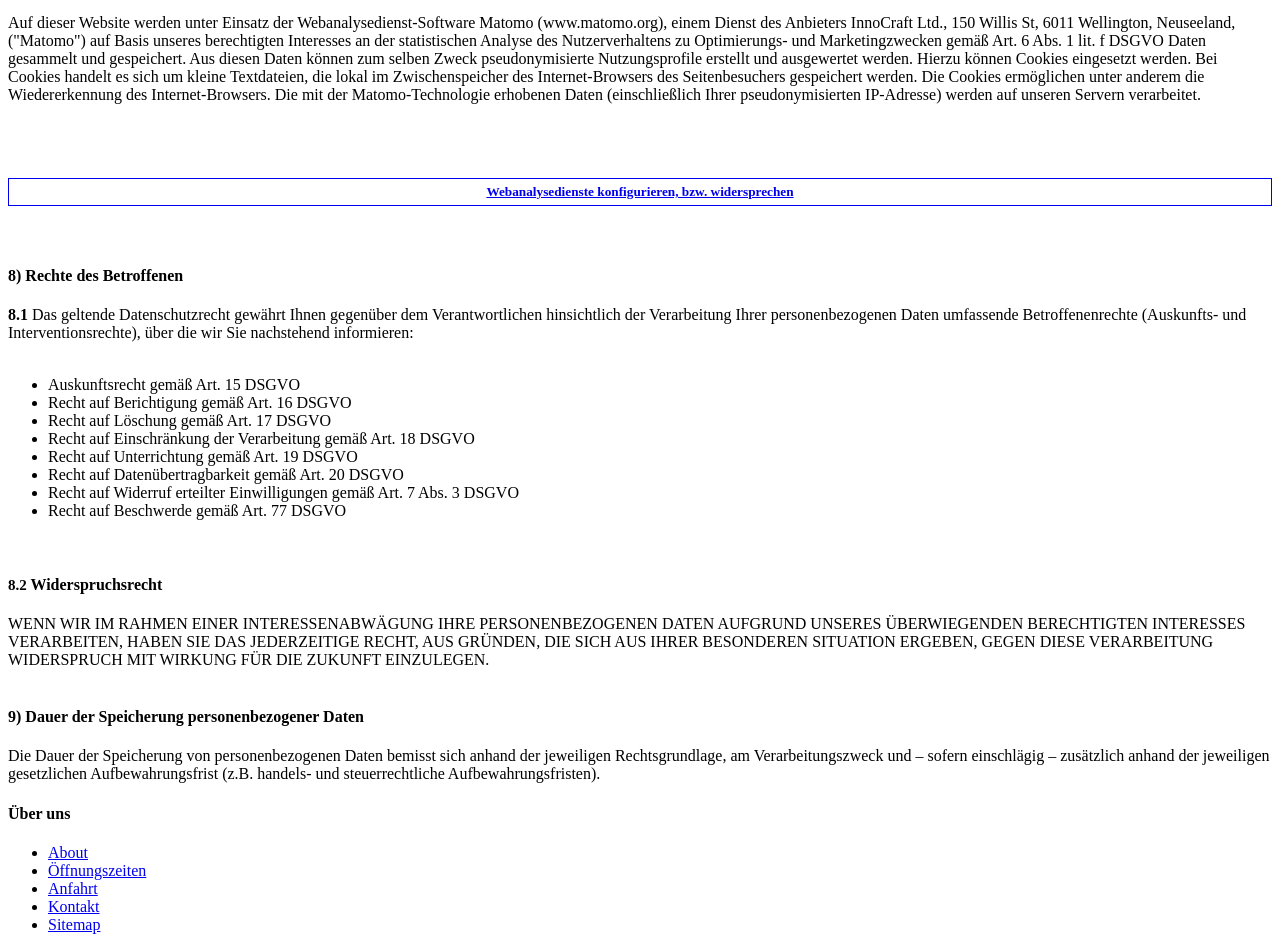
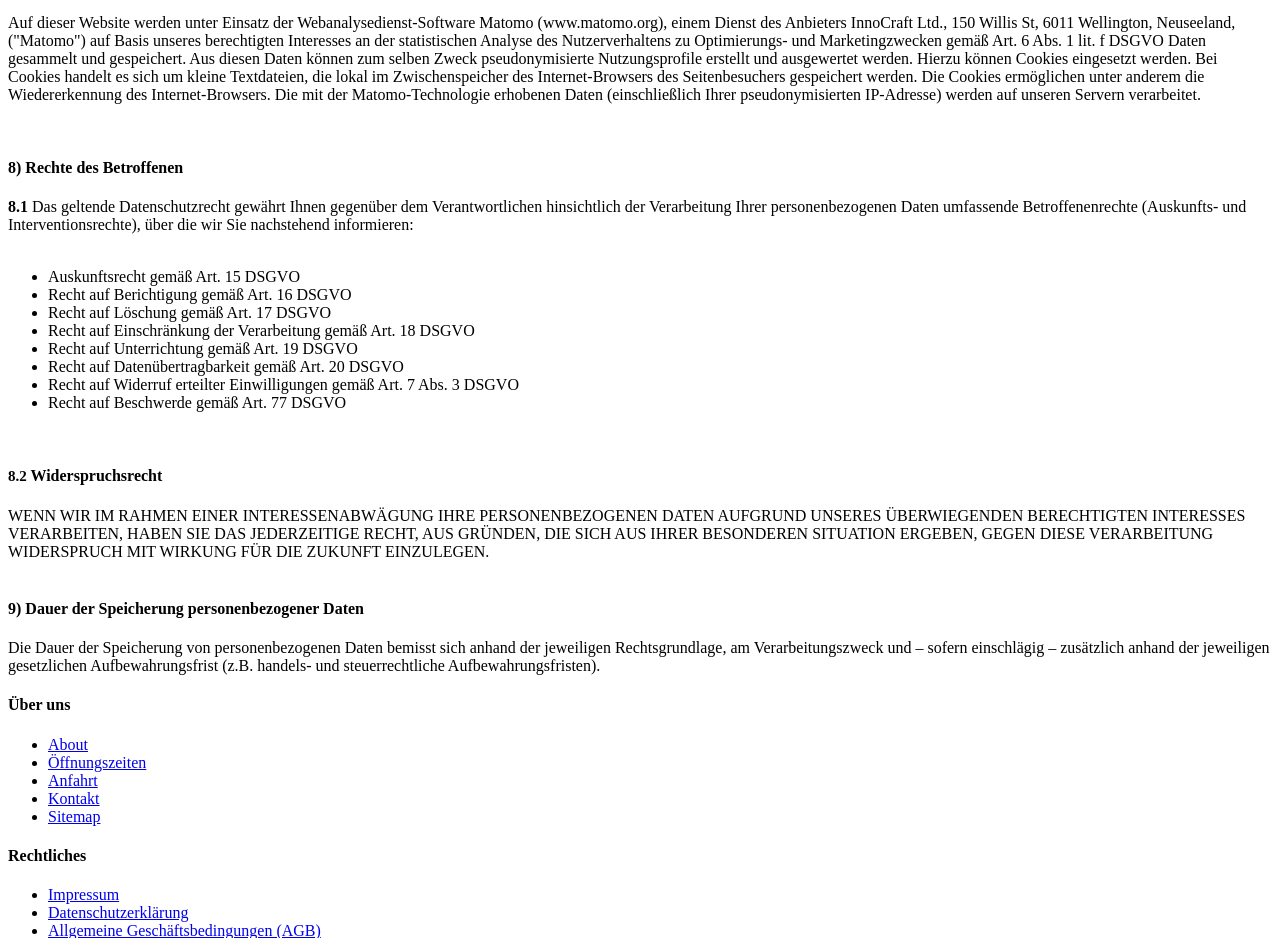
Before and after one commit to muellerprints/AtelierStefanKrauss, a React (Vite) app: page /privacy in a window 1280 px wide. Shown: the part 2600-3538 px from the top of the page. Built offline with nearby package versions, Linux system fonts and the light colour scheme; no server answers; the HTML template or start-up script is replaced by a standard one.

Commit message:
chore: remove Matomo opt-out boxes from DE and EN privacy text

```diff
--- a/src/i18n.js
+++ b/src/i18n.js
@@ -314,12 +314,7 @@ const resources = {
           <p>This website uses the web analytics software Matomo (www.matomo.org) provided by InnoCraft Ltd., 150 Willis St, 6011 Wellington, New Zealand, on the basis of our legitimate interest in statistical analysis of user behaviour for optimisation and marketing purposes pursuant to Art. 6(1)(f) GDPR. Pseudonymised usage profiles may be generated and analysed. Cookies may be used to this end. The Matomo‑related data (including your pseudonymised IP address) are processed on our servers.</p>
           <p>The information stored in the pseudonymous user profile is not used to identify the visitor personally and is not merged with personal data about the bearer of the pseudonym.</p>
           <p>If you do not agree with the storage and analysis of data from your visit, you can object at any time by clicking the opt‑out link below. An opt‑out cookie will be stored in your browser to prevent Matomo from collecting any session data. Please note that deleting all cookies will also remove the opt‑out cookie and it may need to be reactivated.</p>
-          <div class="row"><br/><div class="col-md-6">
-            <a href="//picasso.uber.space/matomos/index.php?module=CoreAdminHome&action=optOut&language=en">
-              <h5 style="border: solid 1px; padding: 5px; text-align: center">Configure or opt out of web analytics</h5>
-            </a>
-            <br/>
-          </div></div>
+          <br/>
           <h4>8) Data subject rights</h4>
           <b>8.1</b> Under applicable data protection law you have extensive rights with respect to the processing of your personal data by the controller (rights of access and intervention). These include:
           <ul>
--- a/src/pages/Privacy.jsx
+++ b/src/pages/Privacy.jsx
@@ -141,16 +141,6 @@ export default function Privacy(){
             Wiedererkennung des Internet-Browsers. Die mit der Matomo-Technologie erhobenen Daten (einschließlich Ihrer
             pseudonymisierten IP-Adresse) werden auf unseren Servern verarbeitet.</p>
           <br/>
-          <div className="row">
-            <br/>
-            <div className="col-md-6">
-              <a href="//picasso.uber.space/matomos/index.php?module=CoreAdminHome&action=optOut&language=de">
-                <h5 style={{border: 'solid 1px', padding: '5px', textAlign: 'center'}}>Webanalysedienste konfigurieren, bzw.
-                  widersprechen</h5>
-              </a>
-              <br/>
-            </div>
-          </div>
           <h4>8) Rechte des Betroffenen</h4>
 
           <b>8.1</b> Das geltende Datenschutzrecht gewährt Ihnen gegenüber dem Verantwortlichen hinsichtlich der Verarbeitung
```
